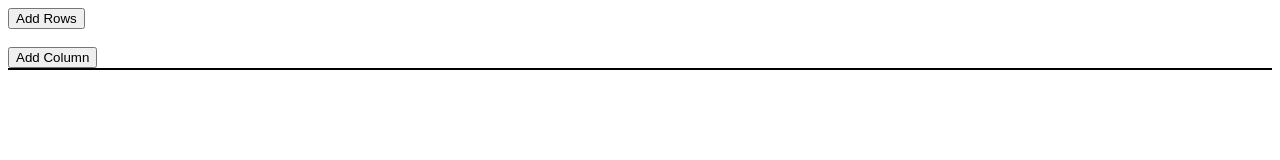
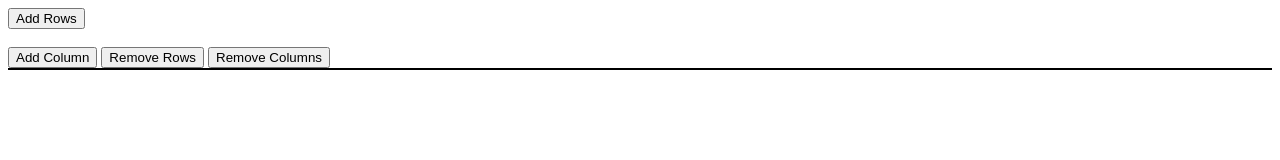
Before and after one commit to alaneappen514/Assingment_5_DOM3, a plain HTML site: page index.html in a window 1280 px wide. Drawn offline with Linux system fonts and the light colour scheme.

Commit message:
add buttons to the html form

```diff
--- a/index.html
+++ b/index.html
@@ -10,7 +10,8 @@
 
     <button id = "addRow" type="button">Add Rows</button><br><br>
     <button id = "addColumn" type="button">Add Column</button>
-
+    <button id = "removeRow" type="button">Remove Rows</button>
+    <button id = "removeColumn" type="button">Remove Columns</button>
     <table id= "table" style="width:100%">
     </table>
 
```
